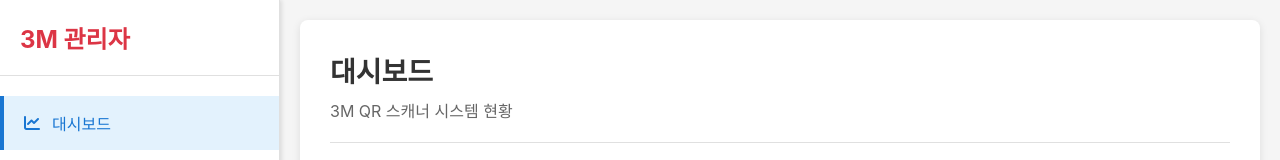
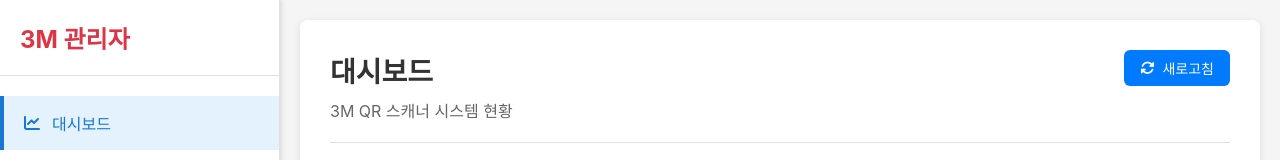
Before and after one commit to fornerds/3m-qr-scanner, a React (Create React App) app: page /admin in a window 1280 px wide. Shown: the top 160 px of the page. Built offline with nearby package versions, Linux system fonts and the light colour scheme; no server answers.

Commit message:
feat: 대시보드에 제품 수 조회 로직 수정 및 새로고침 버튼 추가

```diff
--- a/src/components/admin/Dashboard.js
+++ b/src/components/admin/Dashboard.js
@@ -24,6 +24,7 @@
       // 제품 수 조회
       const productsResponse = await fetch('/api/products');
       const productsData = await productsResponse.json();
+      console.log('제품 데이터 응답:', productsData); // 디버깅용
 
       // 스캔 기록 수 조회
       const scansResponse = await fetch('/api/scan-records');
@@ -31,7 +32,7 @@
 
       setStats({
         totalStores: storesData.length || 0,
-        totalProducts: productsData.length || 0,
+        totalProducts: productsData.products?.length || productsData.length || 0,
         totalScans: scansData.length || 0,
         recentActivity: scansData.slice(0, 5) || []
       });
@@ -56,8 +57,12 @@
       <div style={{
         borderBottom: '1px solid #e0e0e0',
         paddingBottom: '20px',
-        marginBottom: '30px'
+        marginBottom: '30px',
+        display: 'flex',
+        justifyContent: 'space-between',
+        alignItems: 'flex-start'
       }}>
+        <div>
           <h1 style={{
             margin: 0,
             fontSize: '28px',
@@ -73,6 +78,27 @@
           }}>
             3M QR 스캐너 시스템 현황
           </p>
+        </div>
+        <button
+          onClick={fetchDashboardStats}
+          disabled={loading}
+          style={{
+            backgroundColor: '#007bff',
+            color: 'white',
+            border: 'none',
+            padding: '8px 16px',
+            borderRadius: '6px',
+            fontSize: '14px',
+            cursor: loading ? 'not-allowed' : 'pointer',
+            opacity: loading ? 0.6 : 1,
+            display: 'flex',
+            alignItems: 'center',
+            gap: '8px'
+          }}
+        >
+          <i className="fas fa-sync-alt" style={{ fontSize: '14px' }}></i>
+          새로고침
+        </button>
       </div>
 
       {/* 통계 카드 */}
```
Lines whose indentation alone changed are shown as unchanged.
